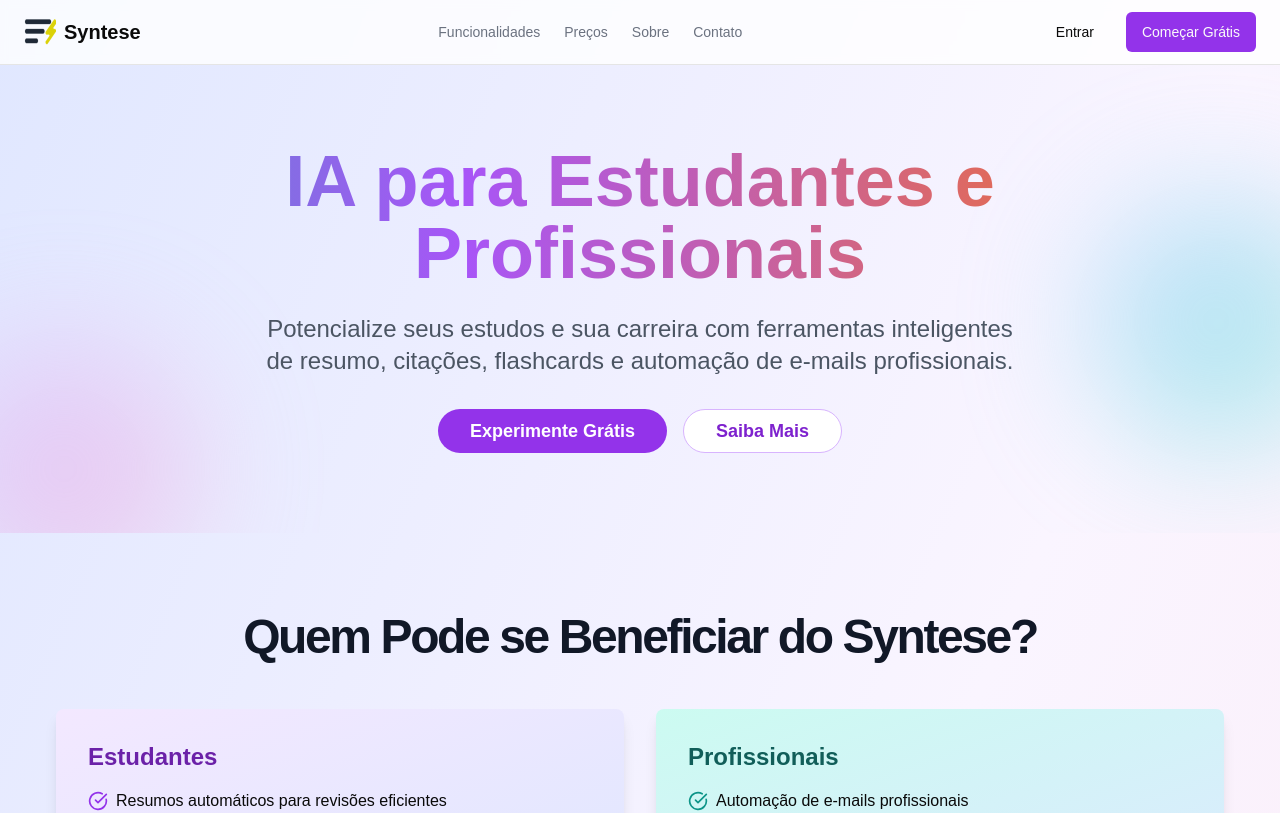
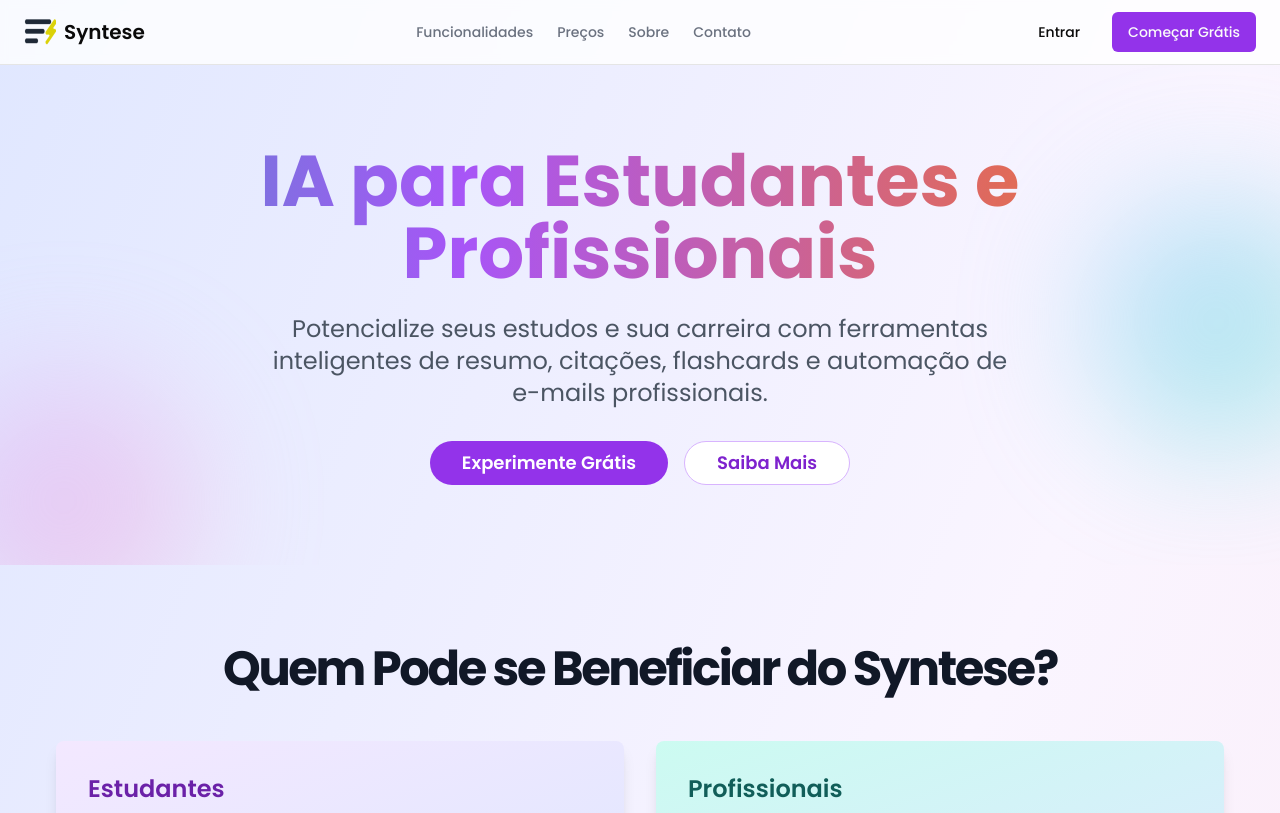
Before and after one commit to Arrudonimous/syntese, a Next.js app: page / in a window 1280 px wide. Shown: the top 813 px of the page. Built offline with nearby package versions, Linux system fonts and the light colour scheme.

Commit message:
Feat: add fonts poppins and inter on the project

```diff
--- a/src/app/layout.js
+++ b/src/app/layout.js
@@ -1,14 +1,16 @@
-import { Geist, Geist_Mono } from "next/font/google";
+import { Poppins, Inter } from "next/font/google";
 import "./globals.css";
 
-const geistSans = Geist({
-  variable: "--font-geist-sans",
+const poppins = Poppins({
+  variable: "--font-poppins",
   subsets: ["latin"],
+  weight: ["400", "500", "600", "700"],
 });
 
-const geistMono = Geist_Mono({
-  variable: "--font-geist-mono",
+const inter = Inter({
+  variable: "--font-inter",
   subsets: ["latin"],
+  weight: ["400", "500", "600", "700"],
 });
 
 export const metadata = {
@@ -19,9 +21,7 @@
 export default function RootLayout({ children }) {
   return (
     <html lang="en">
-      <body
-        className={`${geistSans.variable} ${geistMono.variable} antialiased`}
-      >
+      <body className={`${poppins.variable} ${inter.variable} antialiased font-poppins`}>
         {children}
       </body>
     </html>
--- a/tailwind.config.js
+++ b/tailwind.config.js
@@ -96,7 +96,11 @@
   			'accordion-down': 'accordion-down 0.2s ease-out',
   			'accordion-up': 'accordion-up 0.2s ease-out',
   			text: 'text 5s ease infinite'
-  		}
+  		},
+			fontFamily: {
+				poppins: ['var(--font-poppins)', 'sans-serif'],
+				inter: ['var(--font-inter)', 'sans-serif']
+			}
   	}
   },
   plugins: [require("tailwindcss-animate")],
```
